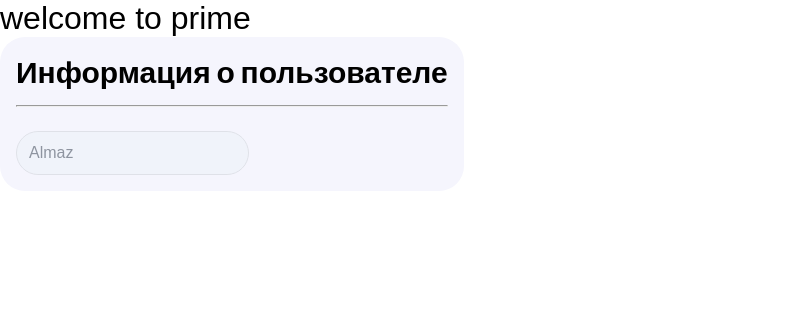
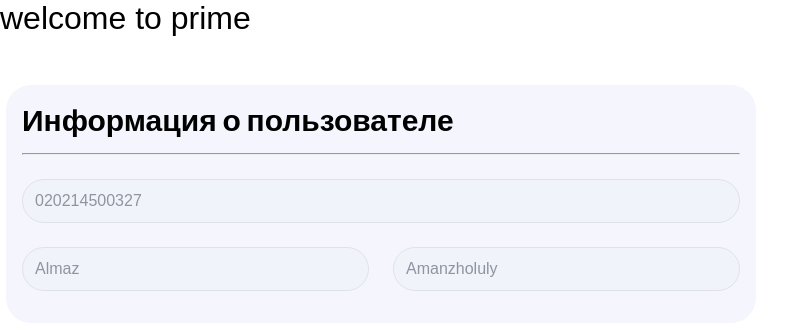
Before and after one commit to Bolizz/Gov, a Vue app: page / in a window 1280 px wide. Shown: the top 330 px of the page, without its empty margins (0-803 px from the left). Built offline with nearby package versions, Linux system fonts and the light colour scheme; a web font is replaced by a local one.

Commit message:
Added: template for requests list and item

```diff
--- a/src/components/UserInfo.vue
+++ b/src/components/UserInfo.vue
@@ -3,14 +3,21 @@
     <p class="subhead-topic">Информация о пользователе</p>
     <hr />
     <div>
-      <InputText disabled v-model="nameOfUser" class="input-field" />
+      <InputText disabled v-model="iin" class="input-field iin" />
+      <div class="user-name">
+        <InputText disabled v-model="nameOfUser" class="input-field name" />
+        <InputText disabled v-model="surnameOfUser" class="input-field name" />
+      </div>
     </div>
   </div>
 </template>
 
 <script setup lang="ts">
 import { ref } from "vue";
+
+const iin = ref("020214500327");
 const nameOfUser = ref("Almaz");
+const surnameOfUser = ref("Amanzholuly");
 </script>
 
 <style scoped>
@@ -19,4 +26,20 @@ const nameOfUser = ref("Almaz");
   border-radius: 25px;
   background-color: var(--secondary-background);
 }
+
+.iin {
+  width: 100%;
+  margin-bottom: 1.5rem;
+}
+
+.name {
+  width: 100%;
+  margin-bottom: 1rem;
+}
+
+.user-name {
+  display: flex;
+  flex-direction: row;
+  gap: 1.5rem;
+}
 </style>
--- a/src/views/DocumentComfirmation.vue
+++ b/src/views/DocumentComfirmation.vue
@@ -1,10 +1,10 @@
 <template>
   <div>
     <section class="main">
-      <div>
+      <div class="column-one">
         <UserInfo />
       </div>
-      <div></div>
+      <div class="column-two"></div>
     </section>
   </div>
 </template>
@@ -17,5 +17,21 @@ import UserInfo from "@/components/UserInfo.vue";
 .main {
   display: flex;
   flex-direction: row;
+  margin: auto;
+  justify-content: center;
+  gap: 3rem;
+  padding-top: 3rem;
+}
+
+.column-one {
+  width: 100%;
+  max-width: 750px;
+  display: flex;
+  flex-direction: column;
+  gap: 3rem;
+}
+
+.column-two {
+  width: 470px;
 }
 </style>
```
Also changed, not shown: src/components/ItemForList.vue (added, +7 -0 lines), src/views/AllRequests.vue (added, +7 -0 lines).
